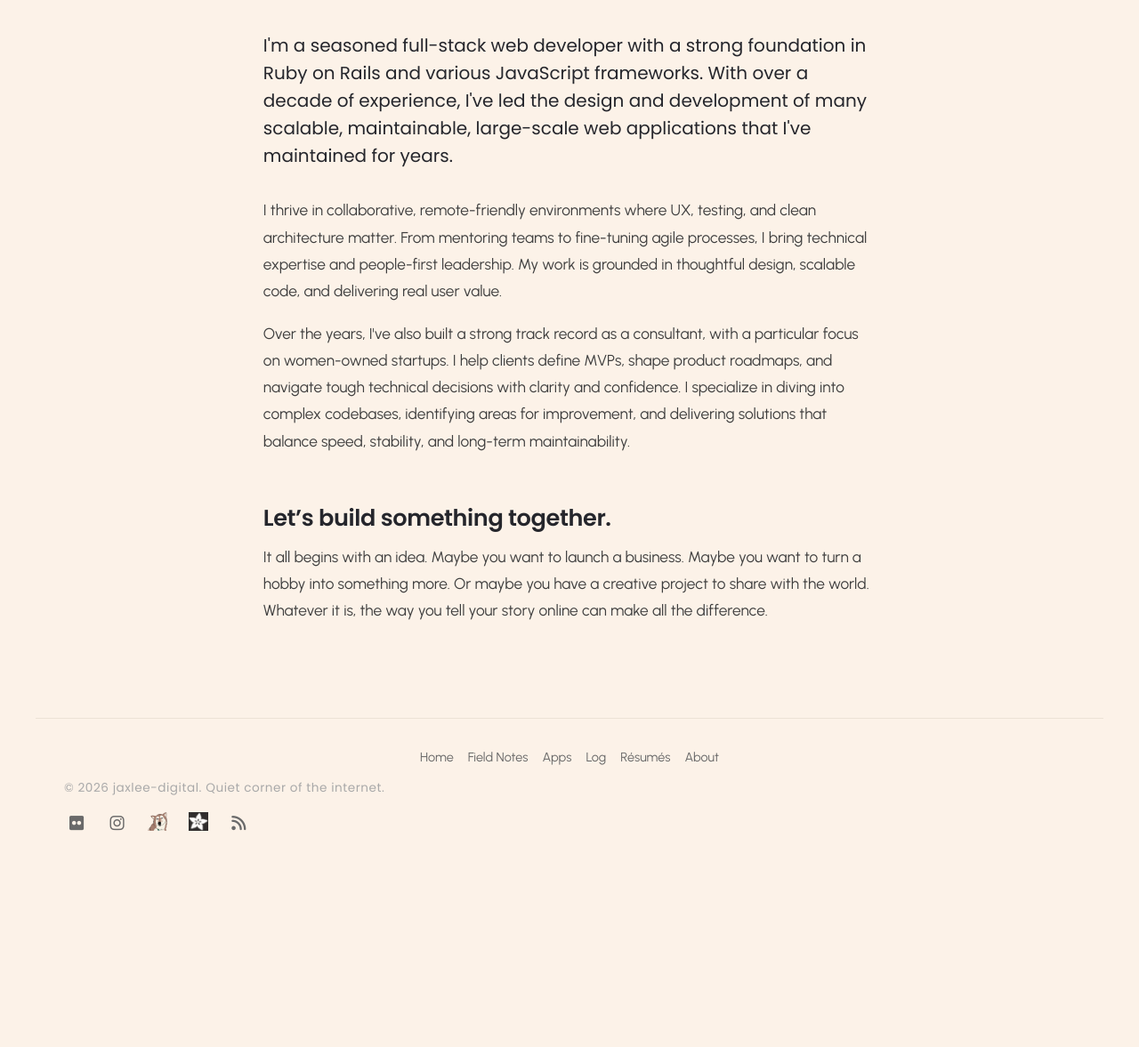
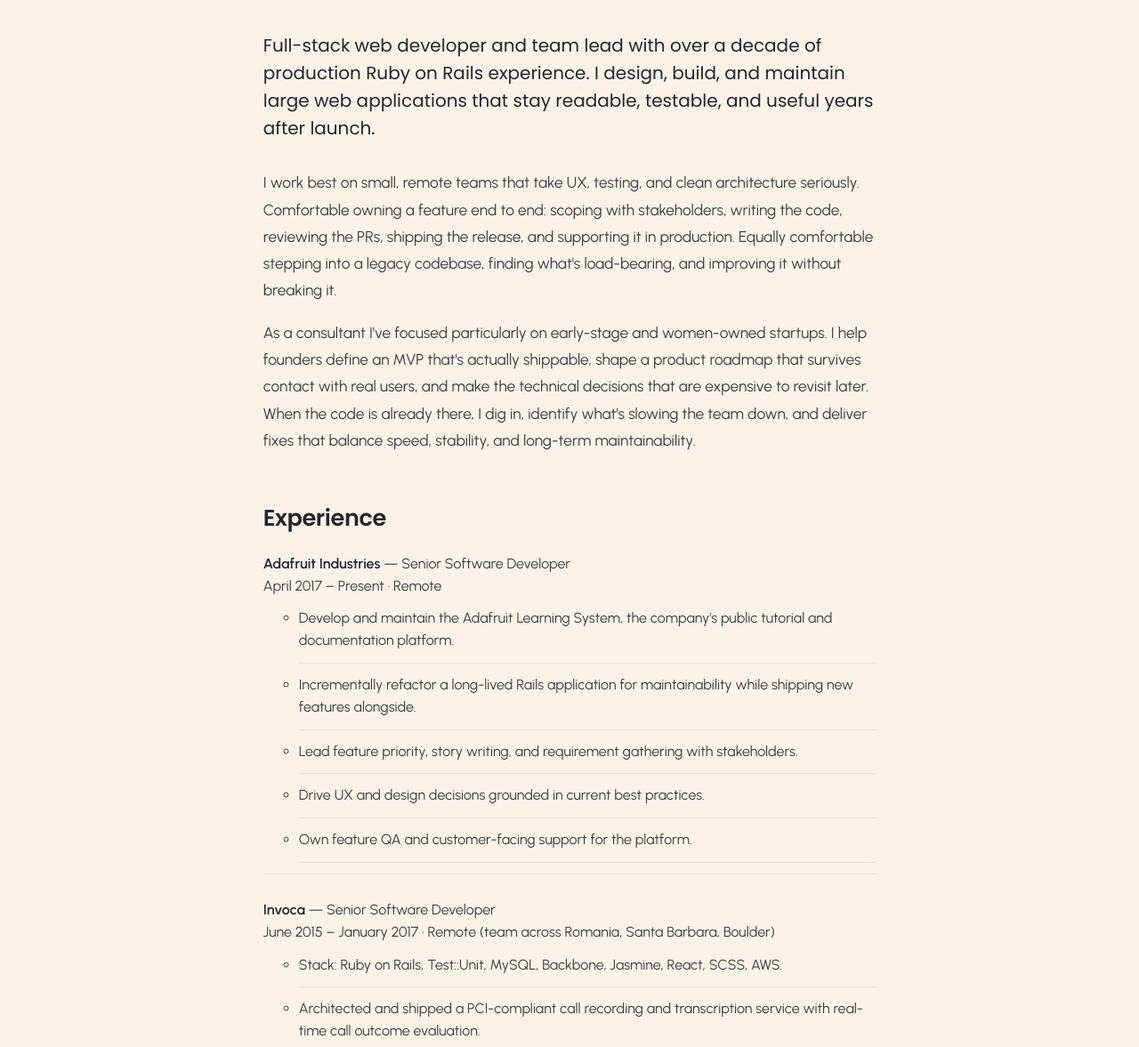
Before and after one commit to jaxlee-digital/jaxlee, a Jekyll site: the page built from work.md, in a window 1280 px wide and 1400 px high, scrolled down 503 px, cut to the strip 223-1400 px from the top of the window. Shown: the whole strip at 89% size. Built offline with Jekyll 4.4.1, drawn with Linux system fonts in a browser that asks for light colours; before the commit the page ends 1716 px from its top, so only the background shows below that; some of the changed text lies outside the part shown.

Commit message:
Flesh out consulting resume page with work history and education

```diff
--- a/work.md
+++ b/work.md
@@ -12,13 +12,76 @@
     <img src="{{ '/assets/images/sheehan-club/programming.jpg' | relative_url }}" alt="">
   </figure>
 
-  <p class="lede">I'm a seasoned full-stack web developer with a strong foundation in Ruby on Rails and various JavaScript frameworks. With over a decade of experience, I've led the design and development of many scalable, maintainable, large-scale web applications that I've maintained for years.</p>
+  <p class="lede">Full-stack web developer and team lead with over a decade of production Ruby on Rails experience. I design, build, and maintain large web applications that stay readable, testable, and useful years after launch.</p>
 
-  <p>I thrive in collaborative, remote-friendly environments where UX, testing, and clean architecture matter. From mentoring teams to fine-tuning agile processes, I bring technical expertise and people-first leadership. My work is grounded in thoughtful design, scalable code, and delivering real user value.</p>
+  <p>I work best on small, remote teams that take UX, testing, and clean architecture seriously. Comfortable owning a feature end to end: scoping with stakeholders, writing the code, reviewing the PRs, shipping the release, and supporting it in production. Equally comfortable stepping into a legacy codebase, finding what's load-bearing, and improving it without breaking it.</p>
 
-  <p>Over the years, I've also built a strong track record as a consultant, with a particular focus on women-owned startups. I help clients define MVPs, shape product roadmaps, and navigate tough technical decisions with clarity and confidence. I specialize in diving into complex codebases, identifying areas for improvement, and delivering solutions that balance speed, stability, and long-term maintainability.</p>
+  <p>As a consultant I've focused particularly on early-stage and women-owned startups. I help founders define an MVP that's actually shippable, shape a product roadmap that survives contact with real users, and make the technical decisions that are expensive to revisit later. When the code is already there, I dig in, identify what's slowing the team down, and deliver fixes that balance speed, stability, and long-term maintainability.</p>
+
+  <h2>Experience</h2>
+  <ul class="resume">
+    <li>
+      <strong>Adafruit Industries</strong> &mdash; Senior Software Developer<br>
+      April 2017 &ndash; Present &middot; Remote
+      <ul>
+        <li>Develop and maintain the Adafruit Learning System, the company's public tutorial and documentation platform.</li>
+        <li>Incrementally refactor a long-lived Rails application for maintainability while shipping new features alongside.</li>
+        <li>Lead feature priority, story writing, and requirement gathering with stakeholders.</li>
+        <li>Drive UX and design decisions grounded in current best practices.</li>
+        <li>Own feature QA and customer-facing support for the platform.</li>
+      </ul>
+    </li>
+    <li>
+      <strong>Invoca</strong> &mdash; Senior Software Developer<br>
+      June 2015 &ndash; January 2017 &middot; Remote (team across Romania, Santa Barbara, Boulder)
+      <ul>
+        <li>Stack: Ruby on Rails, Test::Unit, MySQL, Backbone, Jasmine, React, SCSS, AWS.</li>
+        <li>Architected and shipped a PCI-compliant call recording and transcription service with real-time call outcome evaluation.</li>
+        <li>Worked with datasets in the hundreds of millions of rows.</li>
+        <li>Brought code review into the standard development process; served as Scrumban master for the team.</li>
+      </ul>
+    </li>
+    <li>
+      <strong>Foraker Design</strong> &mdash; Web Developer<br>
+      January 2012 &ndash; June 2015 &middot; Boulder, Colorado
+      <ul>
+        <li>Stack: Ruby on Rails, RSpec, PostgreSQL, Backbone, CoffeeScript, Capybara, SCSS, AWS.</li>
+        <li>Built well-architected, thoroughly tested Rails applications for client projects, with component-based responsive CSS.</li>
+        <li>Active participant in an extensive code review process; paired with developers to accelerate ramp-up and skill growth.</li>
+        <li>Helped shape Agile workflows that fit the team and the product, not the other way around.</li>
+        <li>Worked directly with clients to scope MVPs and translate business goals into technical plans.</li>
+      </ul>
+    </li>
+    <li>
+      <strong>Eckerd College IT Department</strong> &mdash; Cross Systems Analyst<br>
+      May 2011 &ndash; January 2012 &middot; Greater Orlando, Florida
+      <ul>
+        <li>Database and application systems, network analysis, desktop and help-desk support.</li>
+      </ul>
+    </li>
+    <li>
+      <strong>Eckerd College</strong> &mdash; Computer Science Tutor<br>
+      September 2010 &ndash; May 2011 &middot; St. Petersburg, Florida
+    </li>
+  </ul>
+
+  <h2>Education</h2>
+  <ul class="resume">
+    <li>
+      <strong>Eckerd College</strong>, B.S. Computer Science (minor: Sociology), 2007&ndash;2011 &mdash; St. Petersburg, Florida
+    </li>
+  </ul>
+
+  <h2>What I bring</h2>
+  <ul class="resume">
+    <li>Years inside long-lived Rails codebases: I know how to keep one alive and pleasant to work in.</li>
+    <li>Comfortable across the stack: Rails, modern JavaScript (React, Backbone), PostgreSQL / MySQL, SCSS, AWS.</li>
+    <li>Strong product instincts. I scope features in terms of user value, not story points.</li>
+    <li>Calm in legacy code. I read systems before I rewrite them.</li>
+    <li>Remote-native since 2012. I write things down so the team doesn't have to be in the same room.</li>
+  </ul>
 
   <h2>Let&rsquo;s build something together.</h2>
 
-  <p>It all begins with an idea. Maybe you want to launch a business. Maybe you want to turn a hobby into something more. Or maybe you have a creative project to share with the world. Whatever it is, the way you tell your story online can make all the difference.</p>
+  <p>It usually starts with an idea. A product to launch, a hobby to grow into a business, a creative project to share. However you tell that story online matters, and the architecture underneath should make telling it easier, not harder. If that sounds like the help you need, get in touch.</p>
 </section>
```
